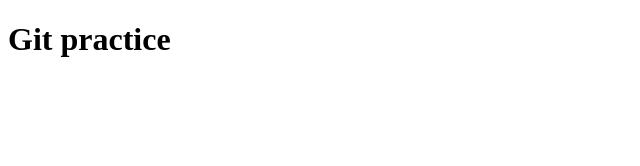
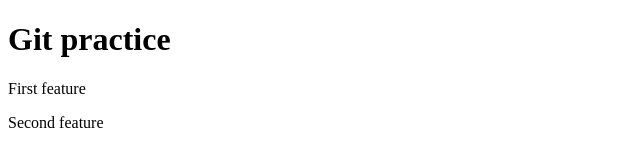
Before and after one commit to Gagagareth/git, a plain HTML site: page index.html in a window 1280 px wide. Shown: the whole page, without its empty margins (0-640 px from the left). Drawn offline with Linux system fonts and the light colour scheme.

Commit message:
Added first and second features

```diff
--- a/index.html
+++ b/index.html
@@ -3,9 +3,11 @@
     <head>
         <meta charset="UTF-8">
         <meta name="viewport" content="width=device-width, initial-scale=1.0">
-        <title>Document</title>
+        <title>Git practice</title>
     </head>
     <body>
         <h1>Git practice</h1>
+        <p>First feature</p>
+        <p>Second feature</p>
     </body>
     </html>
```
